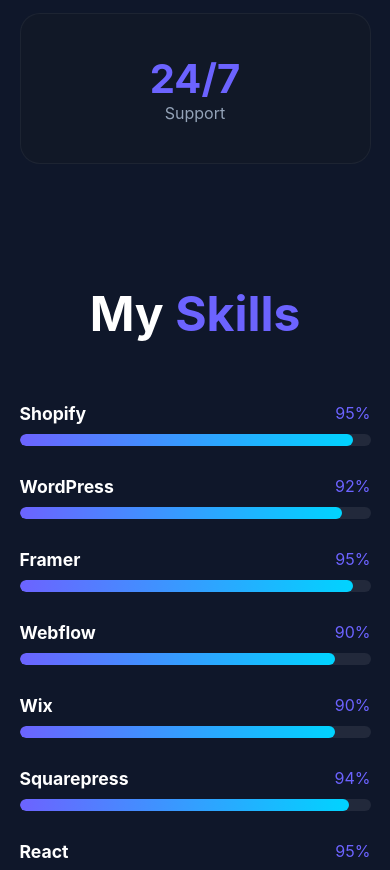
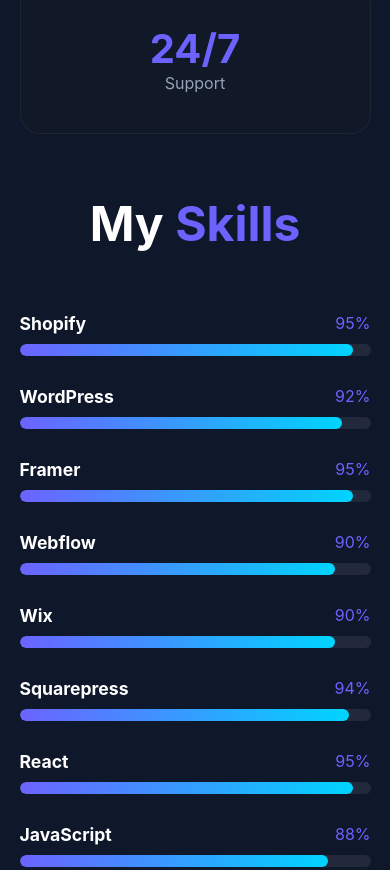
Before and after one commit to Prathamesh0806/Developer_portfolio, a React (Vite) app: page / in a window 390 px wide. Shown: the part 3509-4379 px from the top of the page. Built offline with nearby package versions, Linux system fonts and the light colour scheme.

Commit message:
Adjusted mobile padding and icon sizing for responsive layout

```diff
--- a/src/components/Testimonials/Testimonials.css
+++ b/src/components/Testimonials/Testimonials.css
@@ -6,6 +6,9 @@
   max-width: 900px;
   margin: auto;
   padding-bottom: 70px;
+}
+.swiper-button-next svg, .swiper-button-prev svg{
+    height:20px;
 }
 
 .testimonial-card {
--- a/src/styles/globals.css
+++ b/src/styles/globals.css
@@ -69,3 +69,11 @@
   -webkit-background-clip: text;
   -webkit-text-fill-color: transparent;
 }
+
+@media(max-width:992px){
+
+  .section {
+  padding: 30px 0;
+}
+
+}
```
